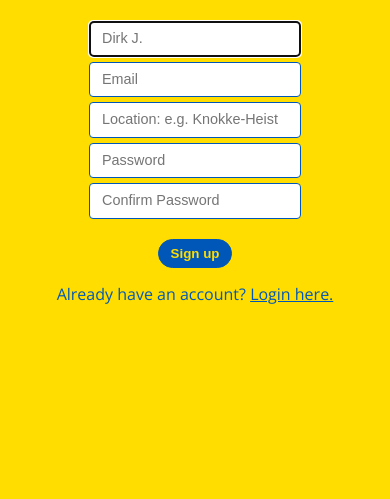
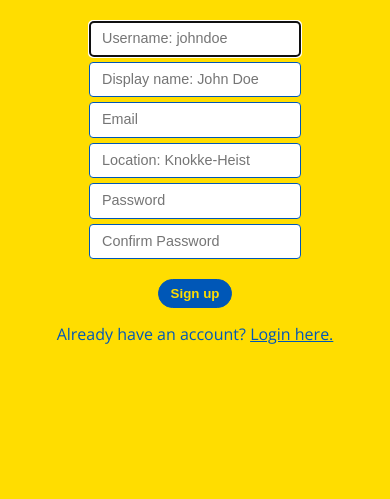
Before and after one commit to dark-dave007/help-ukrainians, a Django app: page /register/ in a window 390 px wide. Shown: the part 103-602 px from the top of the page. Run offline with Django 4.2, Linux system fonts and the light colour scheme; some libraries are stand-ins or nearby versions.

Commit message:
Fixed issue, now allowed to have duplicate display names.

```diff
--- a/web/models.py
+++ b/web/models.py
@@ -5,6 +5,7 @@ from django.db import models
 # Create your models here.
 class User(AbstractUser):
     location = models.CharField(max_length=64, default="Antwerp")
+    display_name = models.CharField(max_length=32, default="John Doe")
 
 
 class Category(models.Model):
@@ -13,6 +14,8 @@ class Category(models.Model):
     class Meta:
         # order alphabetically
         ordering = ("name",)
+        verbose_name = "Category"
+        verbose_name_plural = "Categories"
 
     @property
     def count_active_requests(self):
--- a/web/templates/web/item.html
+++ b/web/templates/web/item.html
@@ -18,11 +18,11 @@
         </div>
         <div class="content">
             <h1>{{ item.title }}</h1>
-            <p>@{{ item.creator.username }}</p>
+            <p>@{{ item.creator.display_name }}</p>
             <h2 class="category">{{ item.category }}</h2>
             <p>{{ item.description }}</p>
             <p>Location: {{ item.creator.location }}</p>
-            {% if not item.ended %}
+            {% if not item.ended and user.is_authenticated %}
                 <a href="mailto:{{ item.creator.email }}" class="get">Get/Donate item</a>
             {% else %}
                 <a href="{% url 'index' %}" class="get">Item donated/taken.</a>
--- a/web/templates/web/login.html
+++ b/web/templates/web/login.html
@@ -9,7 +9,7 @@
     <form action="{% url 'login' %}" method="post">
         {% csrf_token %}
         <div class="input-group">
-            <input autofocus="" class="text-input" type="text" name="username" placeholder="Dirk J.">
+            <input autofocus="" class="text-input" type="text" name="username" placeholder="Username: johndoe">
         </div>
         <div class="input-group">
             <input class="text-input" type="email" name="email" placeholder="Email">
--- a/web/templates/web/register.html
+++ b/web/templates/web/register.html
@@ -9,13 +9,16 @@
     <form action="{% url 'register' %}" method="post">
         {% csrf_token %}
         <div class="input-group">
-            <input autofocus="" class="text-input" type="text" name="username" placeholder="Dirk J.">
+            <input autofocus="" class="text-input" type="text" name="username" placeholder="Username: johndoe">
+        </div>
+        <div class="input-group">
+            <input autofocus="" class="text-input" type="text" name="display_name" placeholder="Display name: John Doe">
         </div>
         <div class="input-group">
             <input autofocus="" class="text-input" type="email" name="email" placeholder="Email">
         </div>
         <div class="input-group">
-            <input autofocus="" class="text-input" type="text" name="location" placeholder="Location: e.g. Knokke-Heist">
+            <input autofocus="" class="text-input" type="text" name="location" placeholder="Location: Knokke-Heist">
         </div>
         <div class="input-group">
             <input class="text-input" type="password" name="password" placeholder="Password">
--- a/web/views.py
+++ b/web/views.py
@@ -1,4 +1,5 @@
 import os
+from sys import displayhook
 from django.contrib.auth import authenticate, login, logout
 from django.contrib.auth.decorators import login_required
 from django.db import IntegrityError
@@ -13,7 +14,6 @@ from operator import attrgetter
 
 
 def index(request):
-    print(os.environ.get("EMAIL_HOST_PASSWORD"))
     result_list = sorted(
         chain(Request.objects.all(), Donation.objects.all()),
         key=attrgetter("date_created"),
@@ -162,14 +162,21 @@ def register(request):
 
         EMAIL_REGEX = r"(^[a-zA-Z0-9_.+-]+@[a-zA-Z0-9-]+\.[a-zA-Z0-9-.]+$)"
         username = request.POST["username"]
+        display_name = request.POST["display_name"]
         location = request.POST["location"]
 
-        # Ensure username and location are long enough
+        # Ensure username, display name and location are long enough
         if len(username) < 3:
             return render(
                 request,
                 "web/register.html",
                 {"message": "Username must be at least 3 characters long."},
+            )
+        if len(display_name) < 3:
+            return render(
+                request,
+                "web/register.html",
+                {"message": "Display name must be at least 3 characters long."},
             )
         if len(location) < 5:
             return render(
@@ -197,14 +204,20 @@ def register(request):
             )
 
         if len(password) < 8:
-             return render(
-                request, "web/register.html", {"message": "Password must contain at least 8 characters."}
+            return render(
+                request,
+                "web/register.html",
+                {"message": "Password must contain at least 8 characters."},
             )
 
         # Attempt to create new user
         try:
             user = User.objects.create_user(
-                username, email, password, location=location
+                username,
+                email,
+                password,
+                location=location,
+                display_name=display_name,
             )
             user.save()
         except IntegrityError:
```
Also changed, not shown: web/static/web/style.css (+10 -30 lines).
